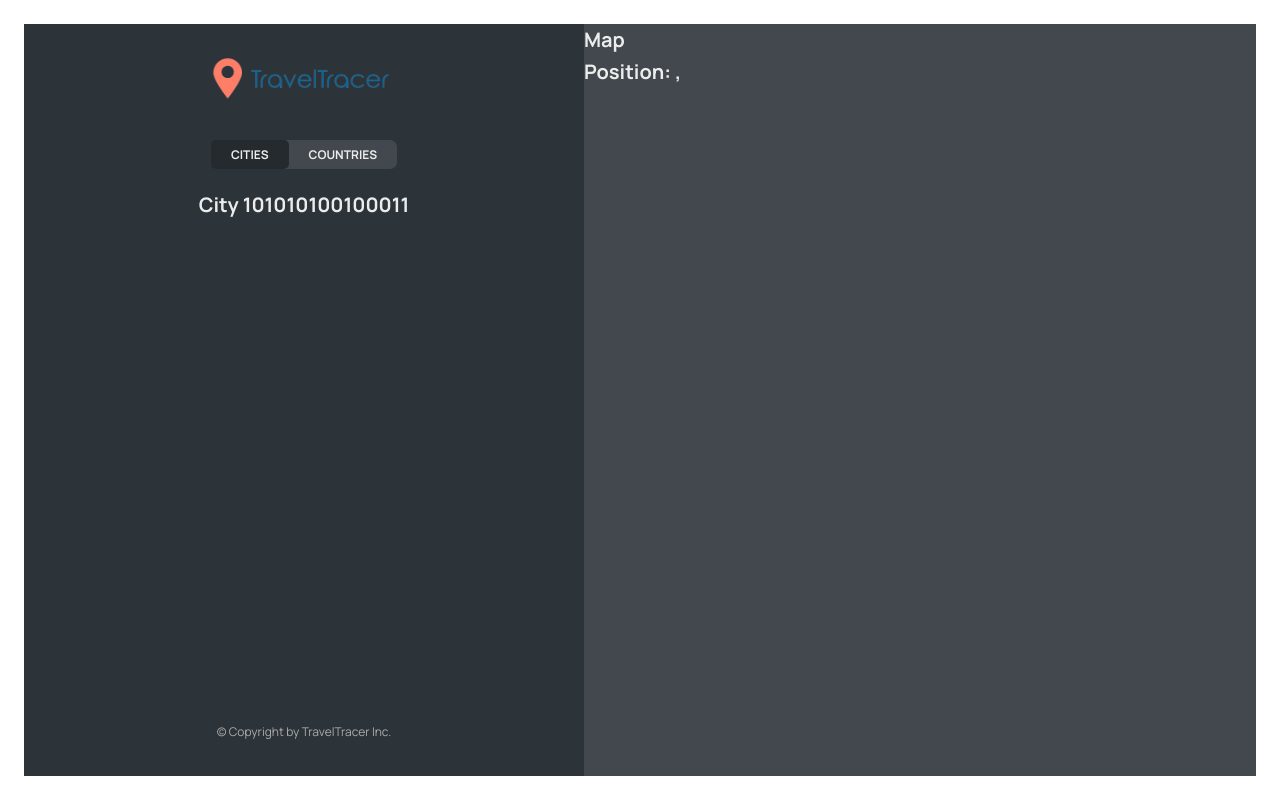
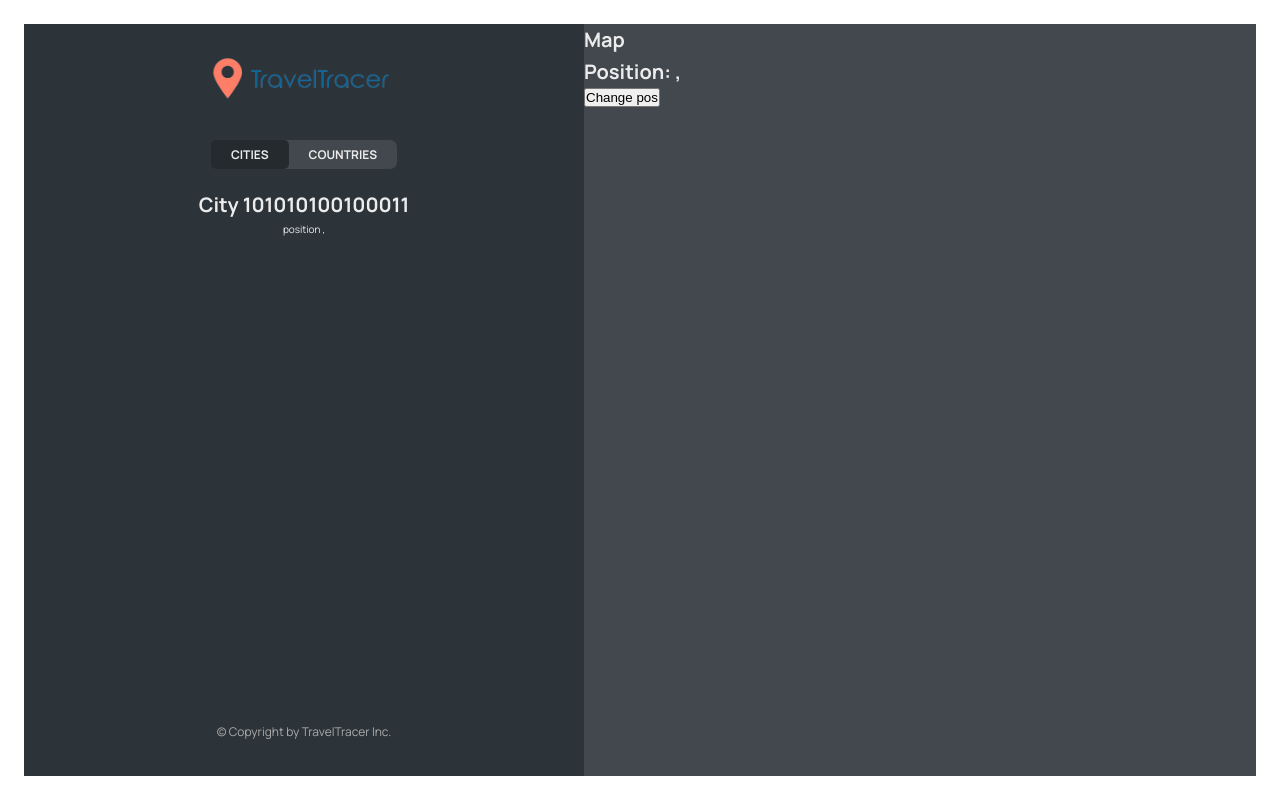
Before and after one commit to SunpreetSandhu/location-app, a React (Vite) app: page /app/cities/101010100100011 in a window 1280 px wide. Built offline with nearby package versions, Linux system fonts and the light colour scheme; data requests are answered from the project's data file.

Commit message:
changed route for form in appjs to inclu form component

```diff
--- a/src/App.jsx
+++ b/src/App.jsx
@@ -9,6 +9,7 @@ import Login from "./pages/Login";
 import CityList from "./components/CityList";
 import CountryList from "./components/CountryList";
 import City from "./components/City";
+import Form from "./components/Form";
 function App() {
   const [cities, setCities] = useState([]);
   const [isLoading, setIsLoading] = useState(false);
@@ -49,7 +50,7 @@ function App() {
             path="countries"
             element={<CountryList cities={cities} isLoading={isLoading} />}
           />
-          <Route path="form" element={<p>Form</p>} />
+          <Route path="form" element={<Form />} />
         </Route>
         <Route path="login" element={<Login />} />
 
--- a/src/components/City.jsx
+++ b/src/components/City.jsx
@@ -1,4 +1,4 @@
-import { useParams } from "react-router-dom";
+import { useParams, useSearchParams } from "react-router-dom";
 import styles from "./City.module.css";
 
 const formatDate = (date) =>
@@ -12,6 +12,9 @@ const formatDate = (date) =>
 function City() {
   // TEMP DATA
   const { id } = useParams();
+  const [searchParams, setSearchParams] = useSearchParams();
+  const lat = searchParams.get("lat");
+  const lng = searchParams.get("lng");
 
   const currentCity = {
     cityName: "Lisbon",
@@ -21,7 +24,14 @@ function City() {
   };
 
   const { cityName, emoji, date, notes } = currentCity;
-  return <h1>City {id}</h1>;
+  return (
+    <>
+      <h1>City {id}</h1>
+      <p>
+        position {lng}, {lat}
+      </p>
+    </>
+  );
   //   return (
   //     <div className={styles.city}>
   //       <div className={styles.row}>
--- a/src/components/Map.jsx
+++ b/src/components/Map.jsx
@@ -1,5 +1,6 @@
 import { useSearchParams } from "react-router-dom";
 import styles from "./Map.module.css";
+
 function Map() {
   const [searchParams, setSearchParams] = useSearchParams();
   const lat = searchParams.get("lat");
@@ -10,6 +11,10 @@ function Map() {
       <h1>
         Position: {lat}, {lng}
       </h1>
+      <button onClick={() => setSearchParams({ lat: 23, lng: 50 })}>
+        {" "}
+        Change pos
+      </button>
     </div>
   );
 }
```
